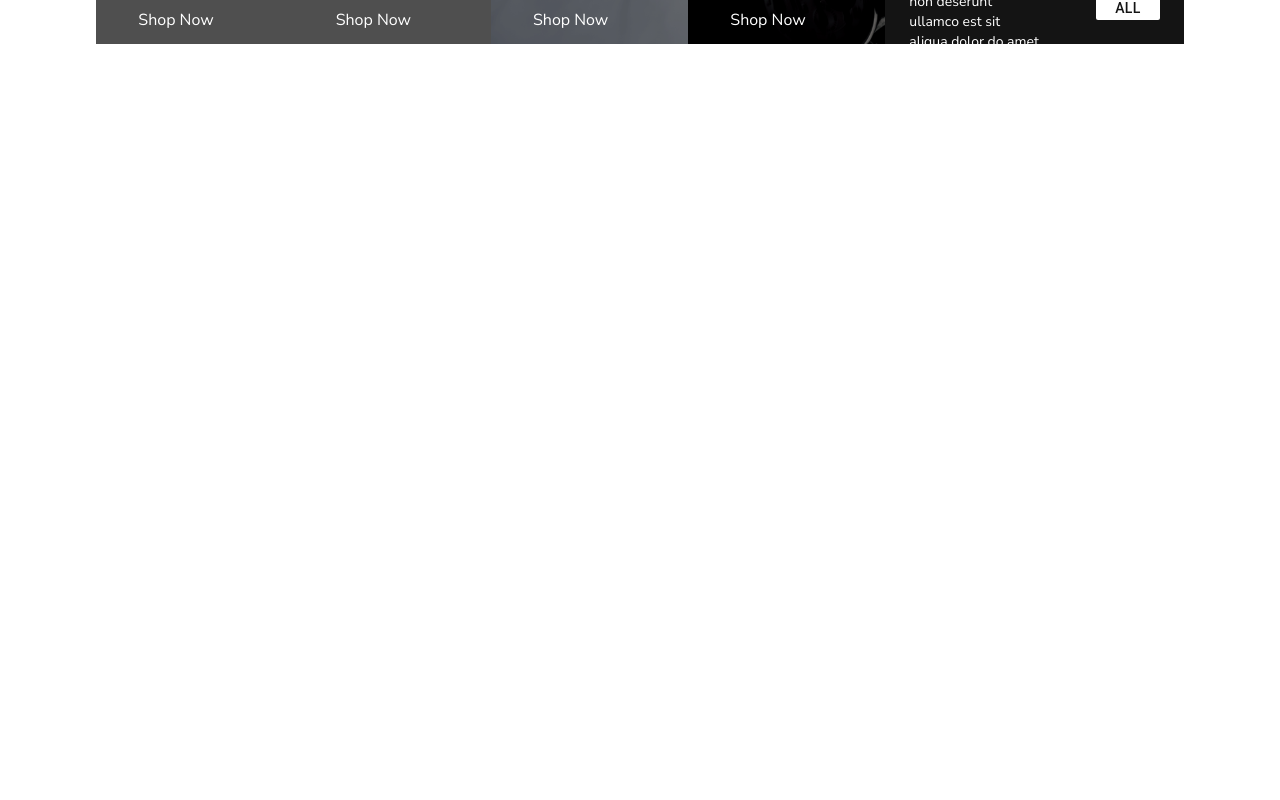
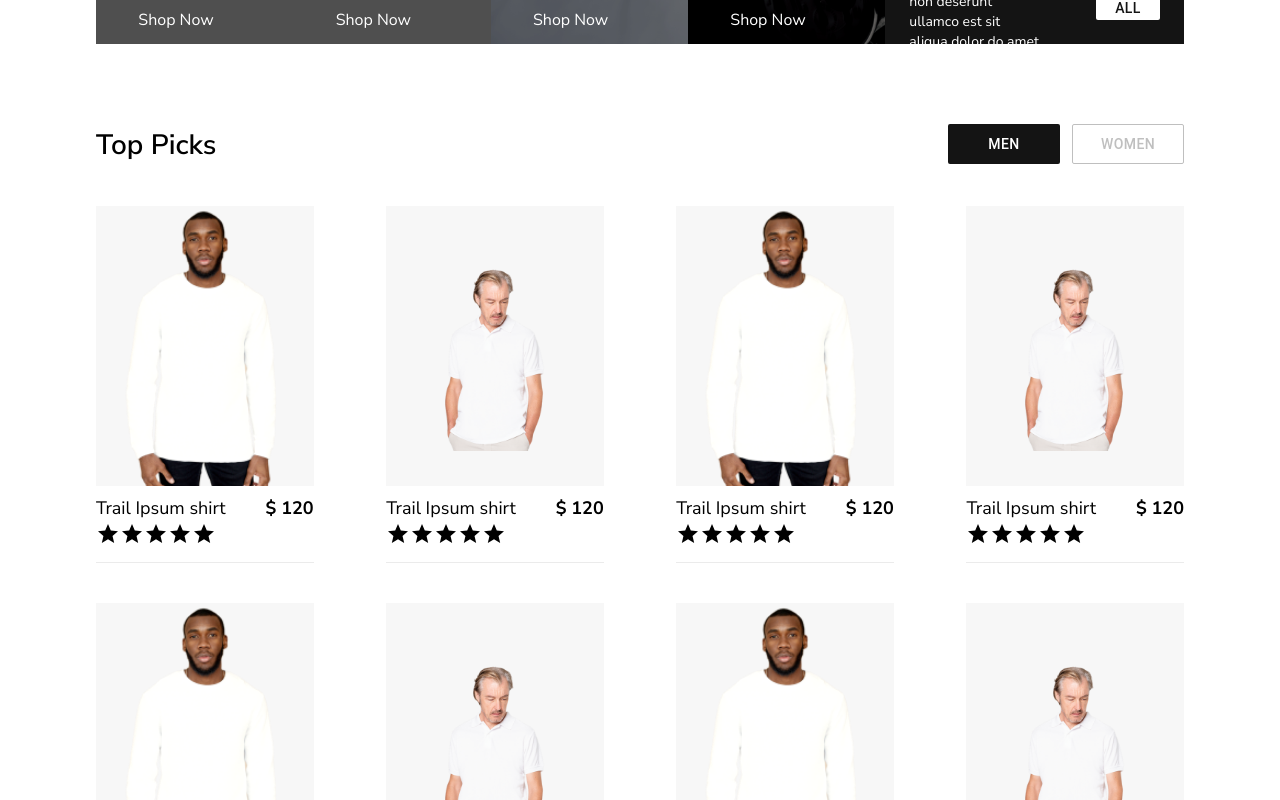
Before and after one commit to reypjbaliguat/vicand-ecommerce, a Next.js app: page / in a window 1280 px wide. Shown: the part 1540-2340 px from the top of the page. Before the commit the page ends 1664 px from the top, so only its background shows below. Built offline with nearby package versions, Linux system fonts and the light colour scheme; grey boxes are pictures that could not be loaded.

Commit message:
top picks initiated

```diff
--- a/app/page.tsx
+++ b/app/page.tsx
@@ -1,6 +1,7 @@
 import PromotionHeader from "@/components/layouts/AnouncementBar";
 import FeaturedCategory from "@/components/layouts/FeaturedCategory";
 import LandingPageHero from "@/components/layouts/LandingPageHero";
+import TopPicks from "@/components/layouts/TopPicks";
 import USPSection from "@/components/layouts/USPSection";
 import LandingPageNav from "@/components/navs/LandingPageNav";
 
@@ -12,6 +13,7 @@ export default function Home() {
       <LandingPageHero />
       <USPSection />
       <FeaturedCategory />
+      <TopPicks />
     </main>
   );
 }
--- /dev/null
+++ b/components/constants/products.ts
@@ -0,0 +1,50 @@
+export const products = [
+  {
+    label: "Trail Ipsum shirt",
+    amount: 120,
+    image: "bg-man-1",
+    star: 5,
+  },
+  {
+    label: "Trail Ipsum shirt",
+    amount: 120,
+    image: "bg-man-2",
+    star: 5,
+  },
+  {
+    label: "Trail Ipsum shirt",
+    amount: 120,
+    image: "bg-man-1",
+    star: 5,
+  },
+  {
+    label: "Trail Ipsum shirt",
+    amount: 120,
+    image: "bg-man-2",
+    star: 5,
+  },
+  {
+    label: "Trail Ipsum shirt",
+    amount: 120,
+    image: "bg-man-1",
+    star: 5,
+  },
+  {
+    label: "Trail Ipsum shirt",
+    amount: 120,
+    image: "bg-man-2",
+    star: 5,
+  },
+  {
+    label: "Trail Ipsum shirt",
+    amount: 120,
+    image: "bg-man-1",
+    star: 5,
+  },
+  {
+    label: "Trail Ipsum shirt",
+    amount: 120,
+    image: "bg-man-2",
+    star: 5,
+  },
+];
--- /dev/null
+++ b/components/layouts/ProductItem.tsx
@@ -0,0 +1,32 @@
+import { mdiStar } from "@mdi/js";
+import Icon from "@mdi/react";
+import React from "react";
+
+interface Props {
+  label: string;
+  star: number;
+  amount: number;
+  image: string;
+}
+function ProductItem({ label, star, amount, image }: Props) {
+  return (
+    <div className="flex flex-col h-[357px] basis-1/5 border-b border-product-border">
+      <div
+        className={`flex bg-product-gray w-full h-[283px] ${image} bg-center bg-contain bg-no-repeat mb-2`}
+      />
+      <div className="flex justify-between mb-4">
+        <div className="flex flex-col">
+          <span className="text-lg">{label}</span>
+          <div className="flex">
+            {Array.from(Array(star).keys()).map((s) => (
+              <Icon key={s} path={mdiStar} size={1} />
+            ))}
+          </div>
+        </div>
+        <span className="text-lg font-bold"> $ {amount}</span>
+      </div>
+    </div>
+  );
+}
+
+export default ProductItem;
--- /dev/null
+++ b/components/layouts/TopPicks.tsx
@@ -0,0 +1,26 @@
+import { products } from "../constants/products";
+import ProductItem from "./ProductItem";
+import SectionHeaderAndButtons from "./SectionHeaderAndButtons";
+
+function TopPicks() {
+  return (
+    <div className="flex basis-full px-24 flex-col mb-20">
+      <SectionHeaderAndButtons label={"Top Picks"} />
+      <div className="gap-x-5 gap-y-10 flex flex-wrap justify-between">
+        {products.map((product) => {
+          return (
+            <ProductItem
+              key={product.label}
+              label={product.label}
+              amount={product.amount}
+              image={product.image}
+              star={product.star}
+            />
+          );
+        })}
+      </div>
+    </div>
+  );
+}
+
+export default TopPicks;
--- a/tailwind.config.ts
+++ b/tailwind.config.ts
@@ -10,6 +10,10 @@ const config: Config = {
     extend: {
       backgroundColor: {
         "secondary-black": "#141414",
+        "product-gray": "#f7f7f7",
+      },
+      borderColor: {
+        "product-border": "#ebebeb",
       },
       backgroundImage: {
         "hero-image": "url('../public/assets/hero-image.svg')",
@@ -18,6 +22,8 @@ const config: Config = {
         "bag-image": "url('../public/assets/featured-category/bag.jpg')",
         "watch-image": "url('../public/assets/featured-category/watch.jpg')",
         "jacket-image": "url('../public/assets/featured-category/jacket.jpg')",
+        "man-1": "url('../public/assets/products/man_1.png')",
+        "man-2": "url('../public/assets/products/man_2.png')",
       },
     },
   },
```
Also changed, not shown: public/assets/products/man_1.png (added), public/assets/products/man_2.png (added).
